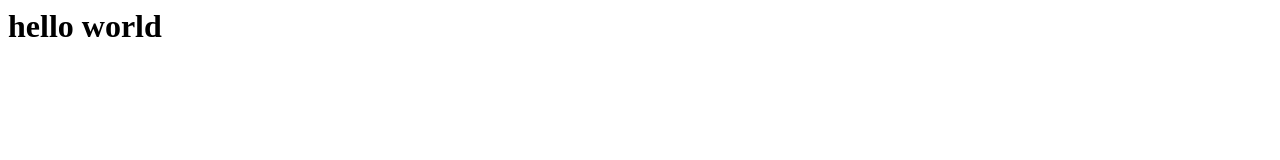
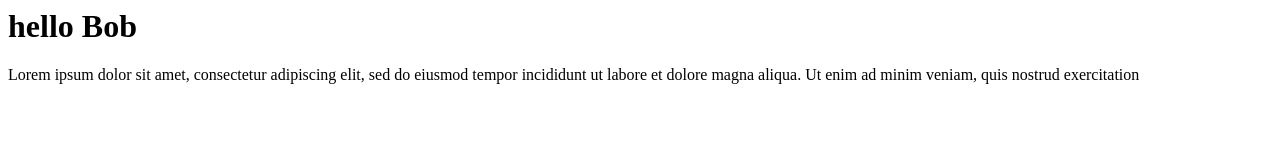
Before and after one commit to ironcove/ironcove.github.io, a plain HTML site: page index.html in a window 1280 px wide. Drawn offline with Linux system fonts and the light colour scheme.

Commit message:
Update index.html

```diff
--- a/index.html
+++ b/index.html
@@ -1 +1,2 @@
-<h1>hello world</h1>
+<h1>hello Bob</h1>
+<p>Lorem ipsum dolor sit amet, consectetur adipiscing elit, sed do eiusmod tempor incididunt ut labore et dolore magna aliqua. Ut enim ad minim veniam, quis nostrud exercitation</P>
```
